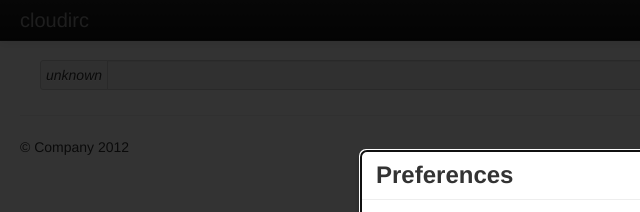
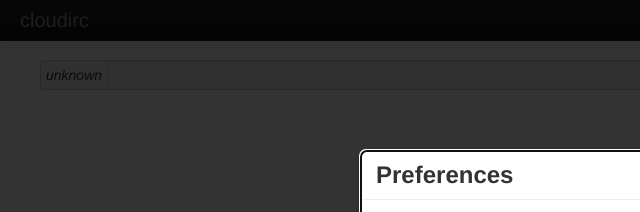
Before and after one commit to grantmd/cloudirc, a website: page index.html in a window 1280 px wide. Shown: the top 212 px of the page, 0-640 px from the left. Drawn offline with nearby package versions, Linux system fonts and the light colour scheme; no server answers.

Commit message:
no footer necessary

```diff
--- a/index.html
+++ b/index.html
@@ -64,12 +64,6 @@
 			</div>
         </div><!--/span-->
       </div><!--/row-->
-
-      <hr>
-
-      <footer>
-        <p>&copy; Company 2012</p>
-      </footer>
 
     </div><!--/.fluid-container-->
 
```
